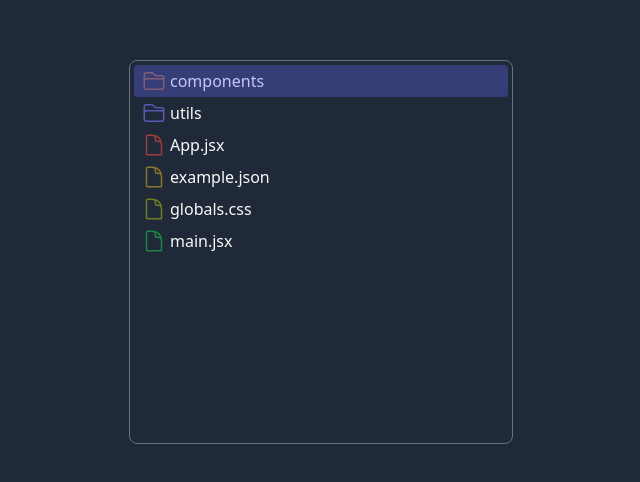
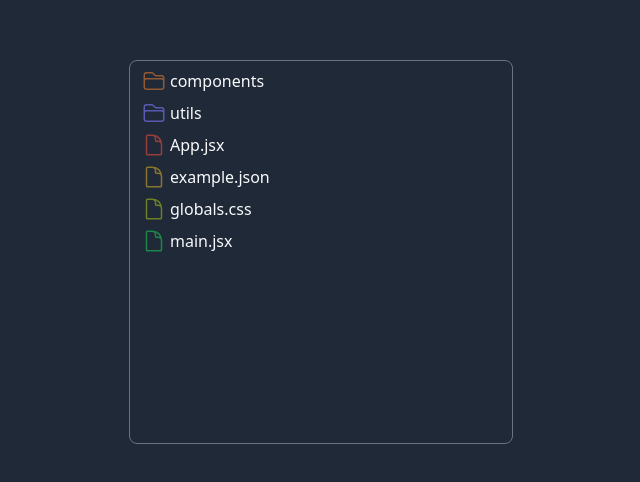
Before and after one commit to Jeshwin/fs_sidebar, a React (Vite) app: page / in a window 1280 px wide. Shown: the part 148-630 px from the top of the page, without its empty margins (319-959 px from the left). Built offline with nearby package versions, Linux system fonts and the light colour scheme.

Commit message:
temporarily remove highlighter

```diff
--- a/src/components/fileExplorer.jsx
+++ b/src/components/fileExplorer.jsx
@@ -1,67 +1,13 @@
-import {useState, useContext, useRef, useEffect} from "react";
+import {useContext, useRef} from "react";
 import FileStructureContext from "./context/fileStructureProvider";
 
 import FileItem from "./items/file";
 import FolderItem from "./items/folder";
 import GutterRenderer from "./gutters";
-import Highlighter from "./highlighter";
 
 export default function FileExplorer() {
     const {fileStructure} = useContext(FileStructureContext);
     const fileStructureRef = useRef(null);
-    const [y, setY] = useState(0);
-    // const [elementId, setElementId] = useState(null);
-
-    useEffect(() => {
-        const handleMouseMove = (event) => {
-            const rect = fileStructureRef.current.getBoundingClientRect();
-            const offsetY =
-                event.clientY + fileStructureRef.current.scrollTop - rect.top;
-            setY(Math.round((offsetY - 16) / 32));
-
-            // const elementUnderCursor = document.elementFromPoint(
-            //     event.clientX,
-            //     event.clientY
-            // );
-
-            // // Traverse up the DOM tree until we find an <li> element or reach the top
-            // let liElement = null;
-            // let currentElement = elementUnderCursor;
-            // while (
-            //     currentElement &&
-            //     currentElement !== fileStructureRef.current
-            // ) {
-            //     if (currentElement.tagName === "LI") {
-            //         liElement = currentElement;
-            //         break;
-            //     }
-            //     currentElement = currentElement.parentElement;
-            // }
-
-            // // Get the id of the <li> element under the cursor
-            // const elementId = liElement ? liElement.id : ".";
-            // console.log("Element under cursor:", elementId);
-            // setElementId(elementId);
-        };
-
-        const fileStructureContainer = fileStructureRef.current;
-
-        if (fileStructureContainer) {
-            fileStructureContainer.addEventListener(
-                "mousemove",
-                handleMouseMove
-            );
-        }
-
-        return () => {
-            if (fileStructureContainer) {
-                fileStructureContainer.removeEventListener(
-                    "mousemove",
-                    handleMouseMove
-                );
-            }
-        };
-    }, []);
 
     return (
         <ul
@@ -90,7 +36,6 @@ export default function FileExplorer() {
                 }
             })}
             <GutterRenderer />
-            <Highlighter y={y} />
         </ul>
     );
 }
--- a/src/components/highlighter.jsx
+++ /dev/null
@@ -1,11 +0,0 @@
-export default function Highlighter({y}) {
-    return (
-        <div
-            id="highlighter"
-            className="absolute left-0 h-8 w-[calc(100%-8px)] m-1 transition-all duration-150 pointer-events-none rounded opacity-35 bg-indigo-500"
-            style={{
-                top: `${y * 32}px`,
-            }}
-        ></div>
-    );
-}
--- a/src/components/items/file.jsx
+++ b/src/components/items/file.jsx
@@ -13,7 +13,7 @@ export default function FileItem({item, parent, level}) {
             style={{
                 marginLeft: `${level * 16 + 4}px`,
             }}
-            className="p-1 cursor-pointer rounded"
+            className="p-1 cursor-pointer rounded-lg hover:bg-slate-700"
             draggable
             onClick={handleClick}
         >
--- a/src/components/items/folder.jsx
+++ b/src/components/items/folder.jsx
@@ -21,7 +21,7 @@ export default function FolderItem({item, parent, level}) {
                 style={{
                     marginLeft: `${level * 16 + 4}px`,
                 }}
-                className="p-1 cursor-pointer rounded"
+                className="p-1 cursor-pointer rounded-lg hover:bg-slate-700"
                 draggable
                 onClick={handleToggleFolder}
             >
```
